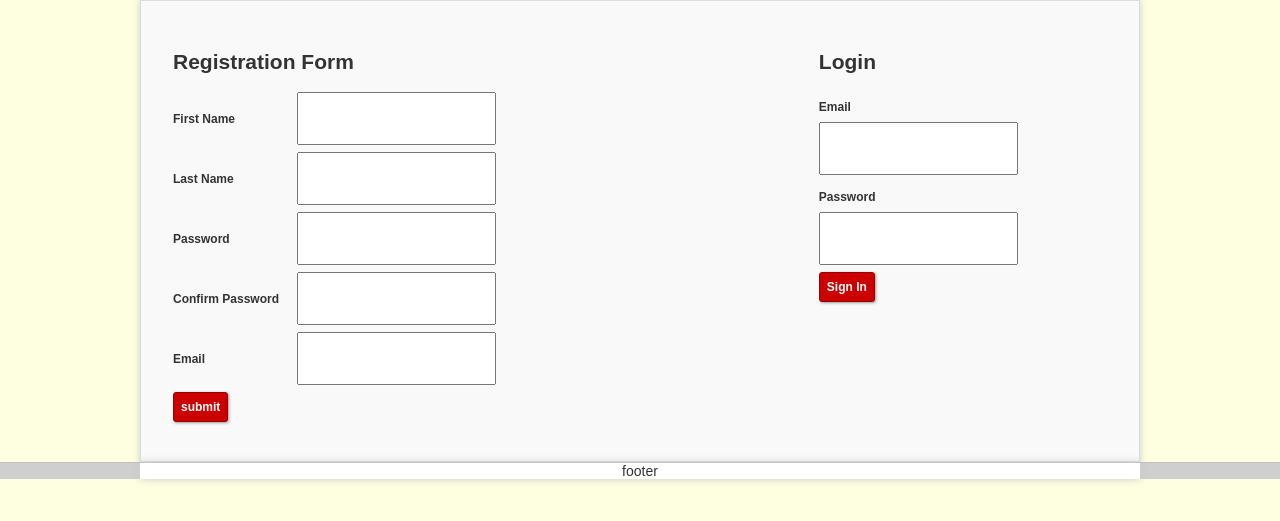
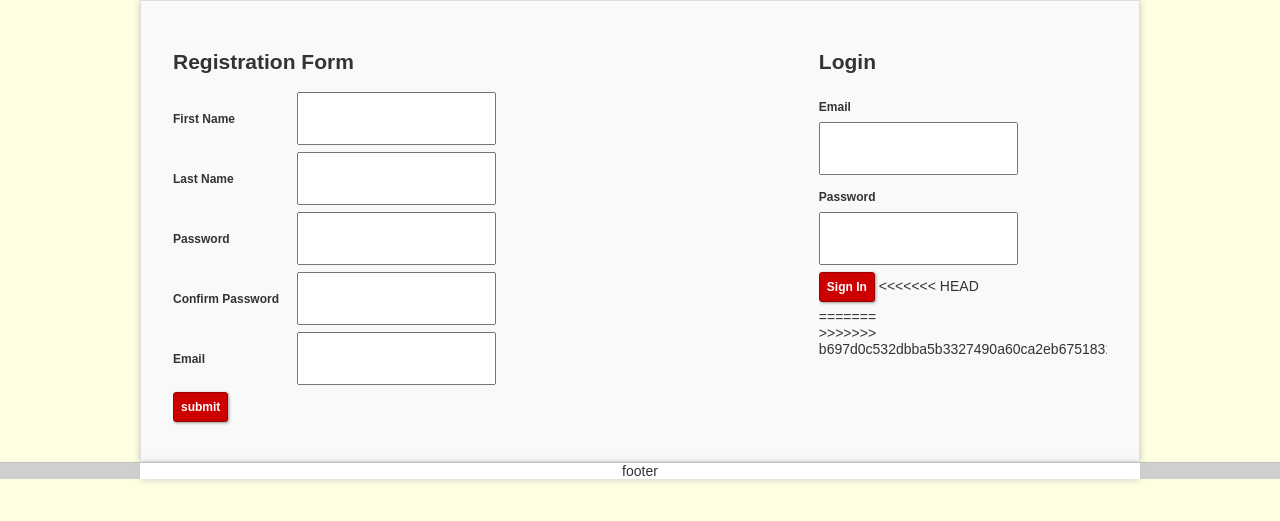
Before and after one commit to kyour/Forum, a PHP site: page /home.php in a window 1280 px wide. Shown: the part 44-565 px from the top of the page. Run offline with PHP 8.4, Linux system fonts and the light colour scheme.

Commit message:
login file

```diff
--- a/login.php
+++ b/login.php
@@ -5,4 +5,10 @@
 <label>Password</label>
 <input type="text" name="password"><br />
 <input type="submit" name="submit" value="Sign In">
+<<<<<<< HEAD
 </form>
+=======
+</form>
+<div class="login-error error">
+</div>
+>>>>>>> b697d0c532dbba5b3327490a60ca2eb67518312a
```
